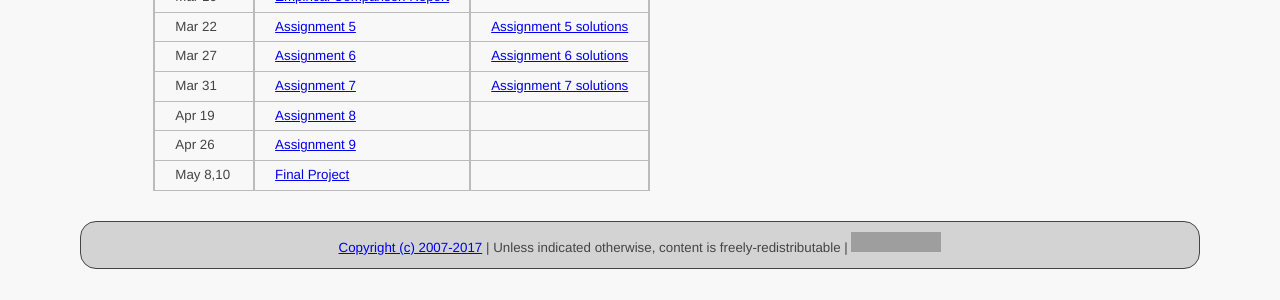
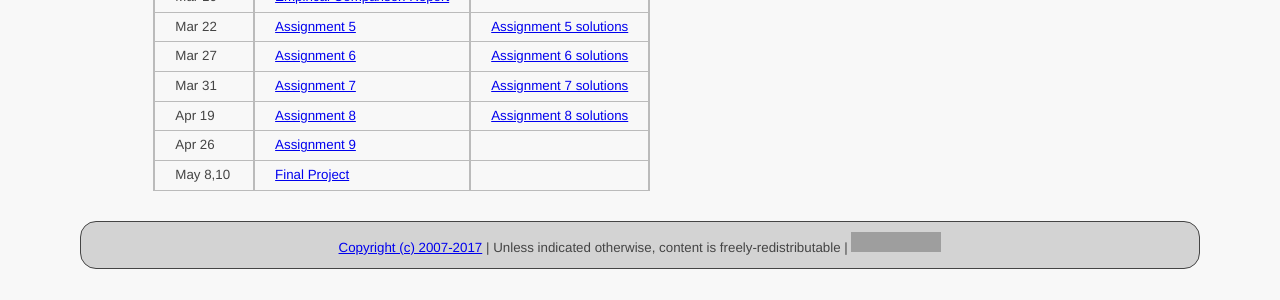
Before and after one commit to ycpcs/cs360-spring2017, a Jekyll site: the page built from assign/index.md, in a window 1280 px wide. Shown: the part 278-578 px from the top of the page. Built offline with Jekyll 4.4.1, drawn with Linux system fonts in a browser that asks for light colours; grey boxes are pictures that could not be loaded.

Commit message:
add assign 8 sol
add assign 8 sol

```diff
--- a/assign/index.md
+++ b/assign/index.md
@@ -15,6 +15,6 @@ This page links to assignment descriptions.
 > Mar 22   | [Assignment 5](../assign/assign05.html)                  | [Assignment 5 solutions](../assign/sol/assign05sol.pdf) |
 > Mar 27   | [Assignment 6](../assign/assign06.html)                  | [Assignment 6 solutions](../assign/sol/assign06sol.pdf) |
 > Mar 31   | [Assignment 7](../assign/assign07.html)                  | [Assignment 7 solutions](../assign/sol/assign07sol.pdf) |
-> Apr 19   | [Assignment 8](../assign/assign08.html)                  | <!-- [Assignment 8 solutions](../assign/sol/assign08sol.pdf) --> |
+> Apr 19   | [Assignment 8](../assign/assign08.html)                  | [Assignment 8 solutions](../assign/sol/assign08sol.pdf) |
 > Apr 26   | [Assignment 9](../assign/assign09.html)                  | <!-- [Assignment 9 solutions](../assign/sol/assign09sol.pdf) --> |
 > May 8,10 | [Final Project](../assign/finalproj.html)                |           |
```
Also changed, not shown: 1 other file.
